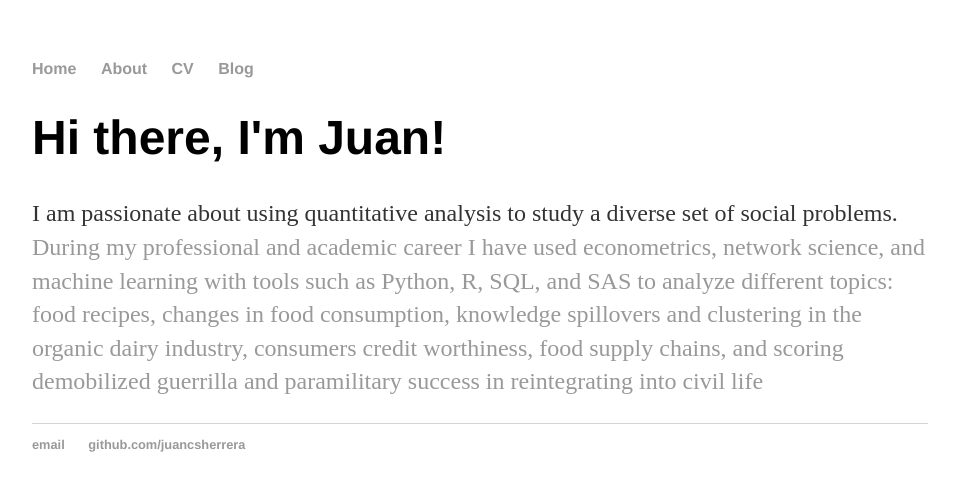
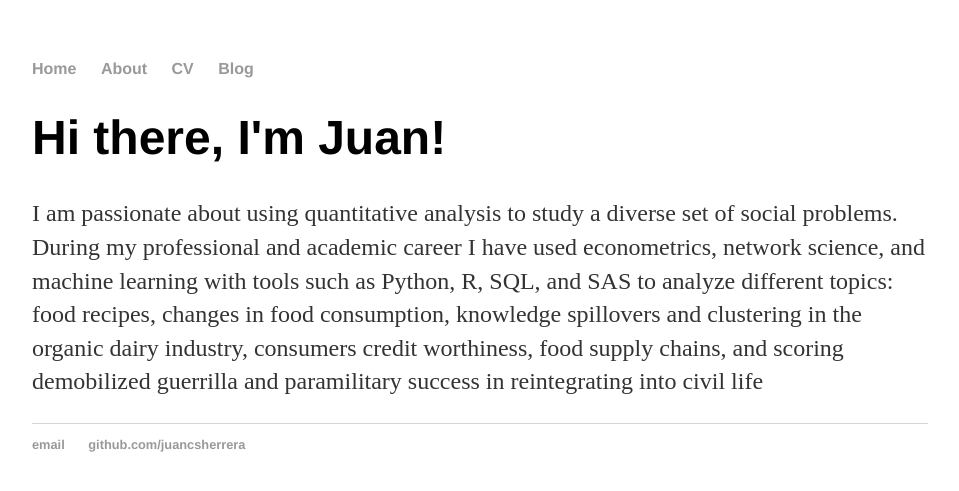
Before and after one commit to juancsherrera/juancsherrera.github.io, a Jekyll site: the page built from index.html, in a window 1280 px wide. Shown: the top 491 px of the page, without its empty margins (160-1119 px from the left). Built offline with Jekyll 4.4.1, drawn with Linux system fonts in a browser that asks for light colours; part of the change alters nothing that is shown.

```diff
--- a/index.html
+++ b/index.html
@@ -4,5 +4,9 @@ title: Juan C. S. Herrera
 ---
 <div class="blurb">
 	<h1>Hi there, I'm Juan!</h1>
-	<p>I am passionate about using quantitative analysis to study a diverse set of social problems. <a href="/about">During my professional and academic career I have used econometrics, network science, and machine learning with tools such as Python, R, SQL, and SAS to analyze different topics: food recipes, changes in food consumption, knowledge spillovers and clustering in the organic dairy industry, consumers credit worthiness, food supply chains, and scoring demobilized guerrilla and paramilitary success in reintegrating into civil life</a></p>
+	<p>I am passionate about using quantitative analysis to study a diverse set of social problems.
+		During my professional and academic career I have used econometrics, network science, and machine learning with tools such as Python, R, SQL, and SAS to analyze different topics:
+		food recipes, changes in food consumption, knowledge spillovers and clustering in the organic dairy industry, consumers credit worthiness, food supply chains, and scoring demobilized
+		guerrilla and paramilitary success in reintegrating into civil life</p>
+	<a href="/about"> </a>
 </div><!-- /.blurb -->
```
